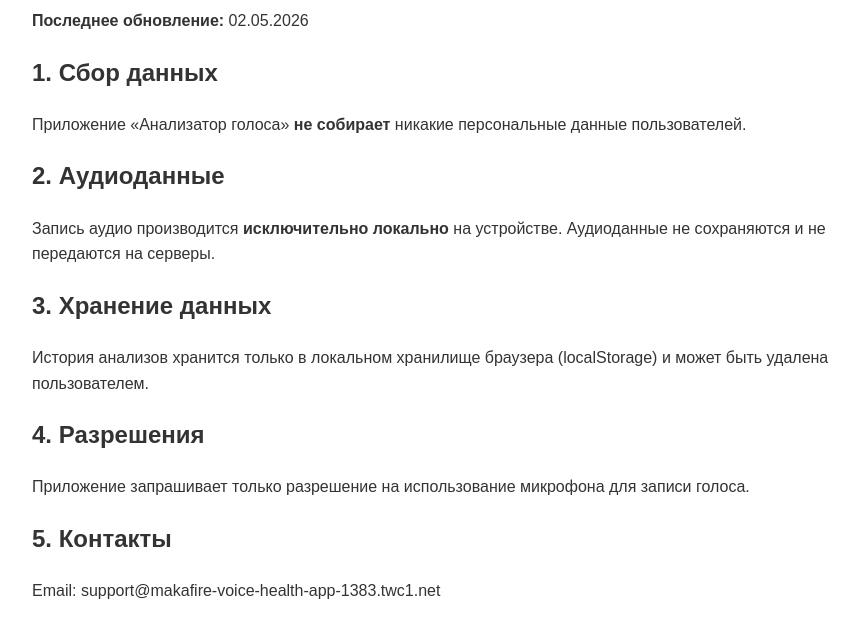
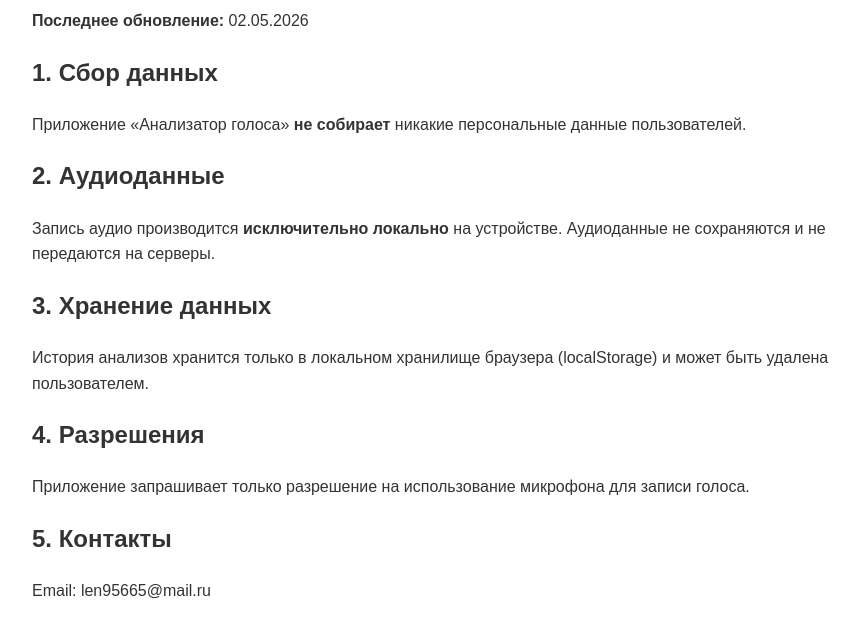
Before and after one commit to Makafire/voice-health-app, a website: page privacy.html in a window 1280 px wide. Shown: the part 146-784 px from the top of the page, without its empty margins (208-1067 px from the left). Drawn offline with Linux system fonts and the light colour scheme.

Commit message:
Update privacy.html

```diff
--- a/privacy.html
+++ b/privacy.html
@@ -26,6 +26,6 @@
     <p>Приложение запрашивает только разрешение на использование микрофона для записи голоса.</p>
 
     <h2>5. Контакты</h2>
-    <p>Email: support@makafire-voice-health-app-1383.twc1.net</p>
+    <p>Email: len95665@mail.ru</p>
 </body>
 </html>
```
